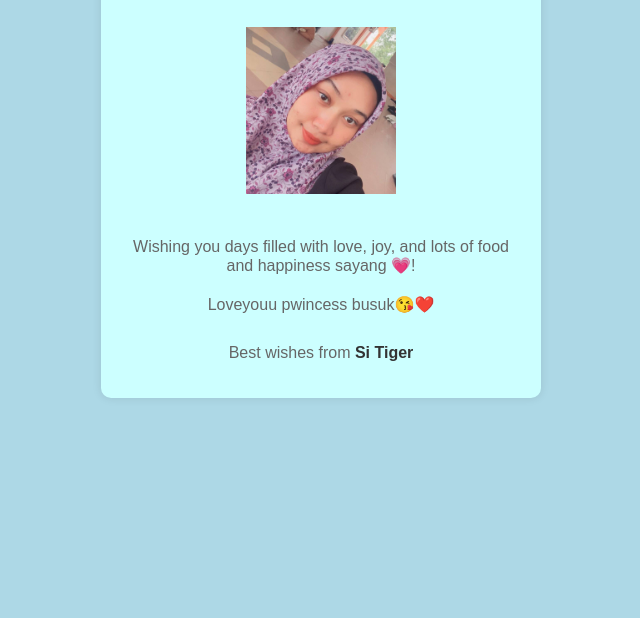
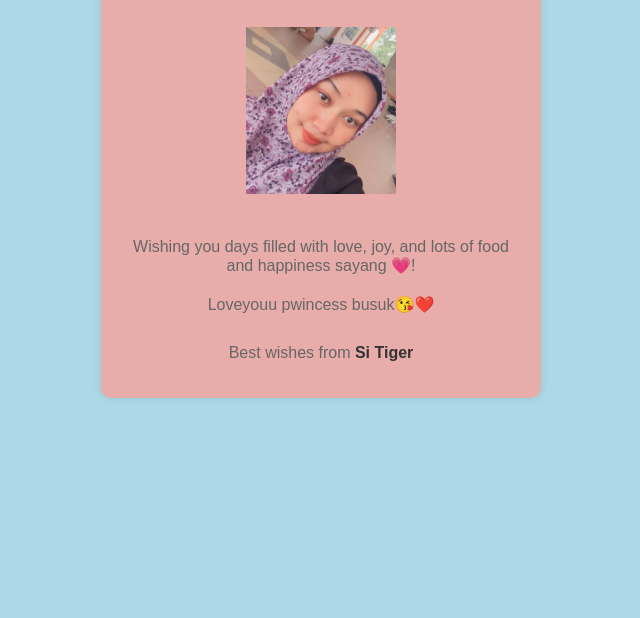
Before and after one commit to thewitch13/morning-sayang, a plain HTML site: page index.html in a window 1280 px wide. Shown: the part 182-800 px from the top of the page, without its empty margins (319-959 px from the left). Drawn offline with Linux system fonts and the light colour scheme.

Commit message:
Update index.html

```diff
--- a/index.html
+++ b/index.html
@@ -15,7 +15,7 @@
         .container {
             width: 400px;
             margin: 50px auto;
-            background-color: #ccffff;
+            background-color: #E8ADAA;
             border-radius: 10px;
             padding: 20px;
             box-shadow: 0 0 10px rgba(0, 0, 0, 0.1);
```
